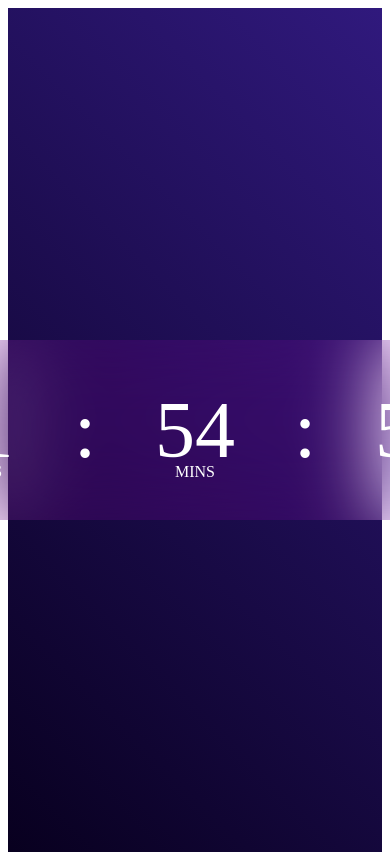
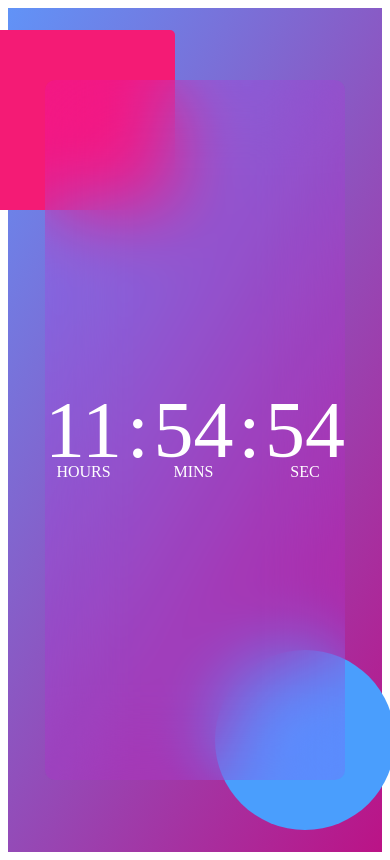
Before and after one commit to akansha-22/Digital-clock, a PHP site: page /digitalClock.html in a window 390 px wide; the page is wider, and only the part inside the window is pictured. Run offline with PHP 8.4, Linux system fonts and the light colour scheme.

Commit message:
Update and rename digitalclock.css to digitalClock.css

```diff
--- a/digitalclock.css
+++ b/digitalClock.css
@@ -1,13 +1,13 @@
 .hero{
     width: 100%;
     min-height: 100vh;
-    background: linear-gradient(45deg, #08001f,#30197d);
+    background: linear-gradient(120deg, #6193f7,#bb1386);
     color: #fff;
     position: relative;
 }
 .container{
-    width: 800px;
-    height: 180px;
+    width: 1200px;
+    height: 200px;
     position: absolute;
     top: 50%;
     left: 50%;
@@ -38,10 +38,10 @@
     content: '';
     width: 180px;
     height: 180px;
-    background: #419aff;
+    background: #4a9efd;
     border-radius: 50%;
     position: absolute;
-    right: -30px;
+    right: -50px;
     bottom: -50px;
     z-index: -1;
 }
@@ -53,13 +53,13 @@
     position: relative;
 }
 .clock span::after{
-
-    font-size: 16px;
+   font-size: 16px;
     position: absolute;
     bottom: -5px;
     left: 50%;
     transform: translate(-50%);
 }
+
 #hrs::after{
     content: 'HOURS';
 }
@@ -69,3 +69,26 @@
 #sec::after{
     content: 'SEC';
 }
+
+
+@media(max-width:1400px) {
+    .container{
+        width: 900px;
+        height: 200px;
+    }
+
+}
+
+@media(max-width:1100px) {
+   .container{
+       width: 500px;
+       height: 900px;
+   }
+}
+
+@media(max-width:550px) {
+   .container{
+       width: 300px;
+       height: 700px;
+   }
+}
```
